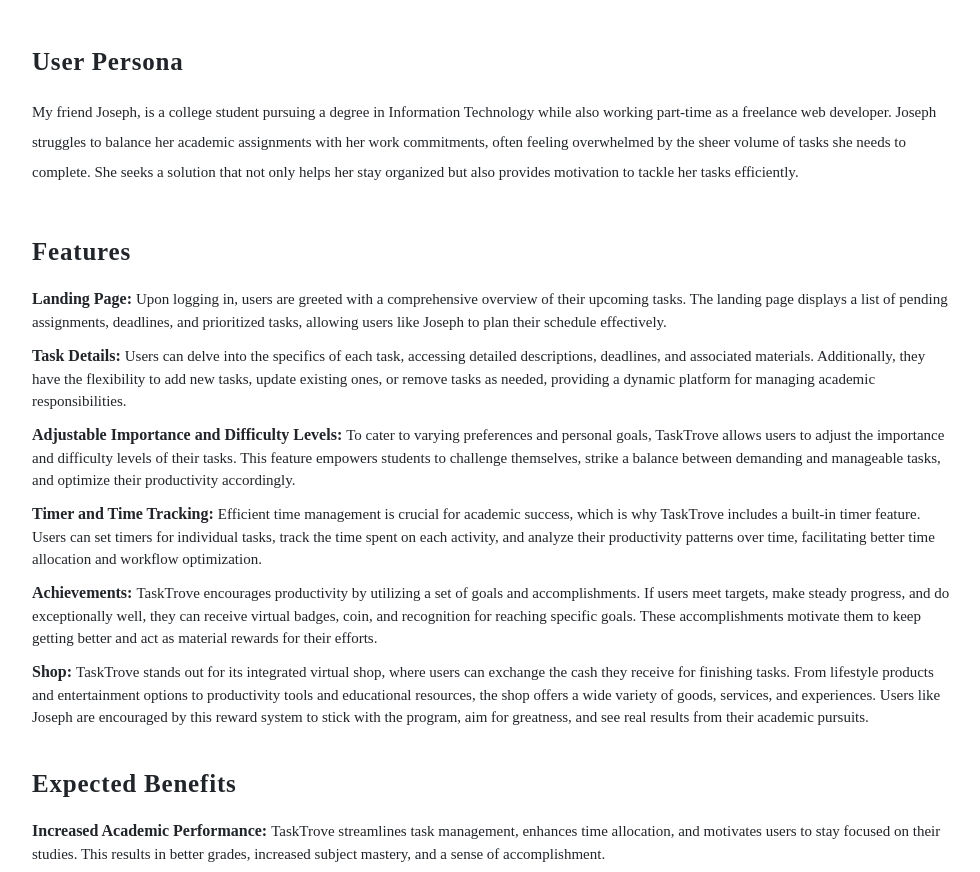
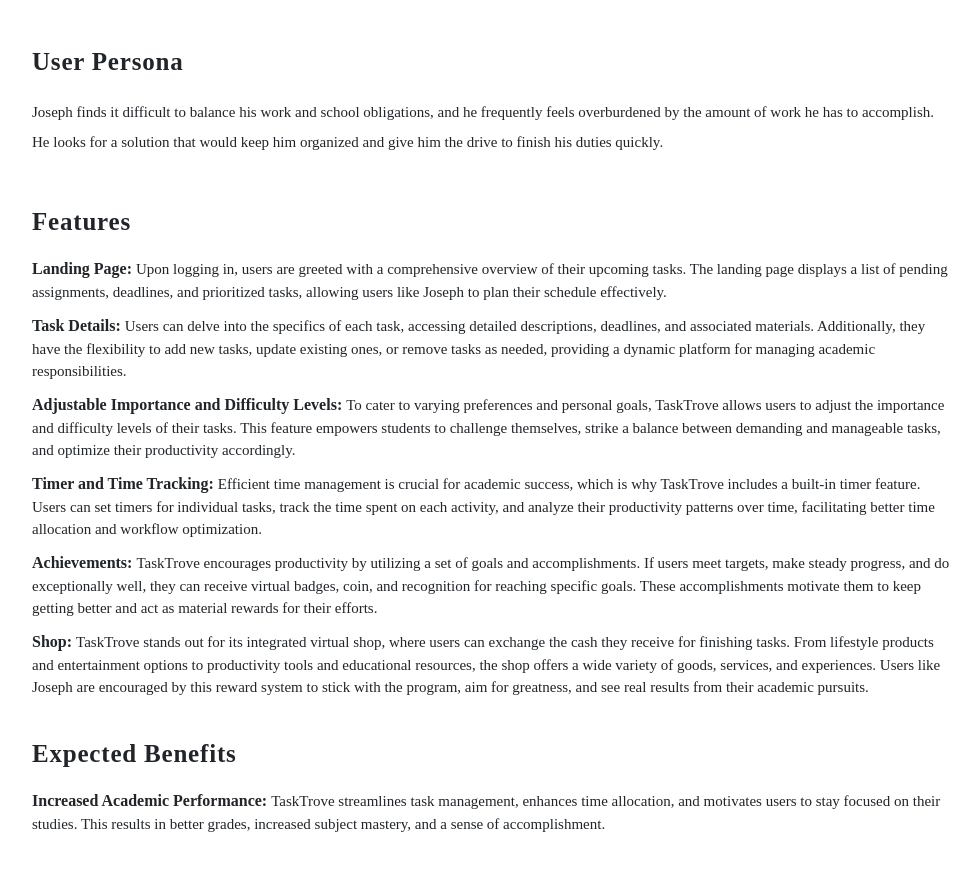
Before and after one commit to shierapeligro1/my-portfolio, a website: page projects-2.html in a window 1280 px wide. Shown: the part 1133-2005 px from the top of the page, without its empty margins (148-1128 px from the left). Drawn offline with nearby package versions, Linux system fonts and the light colour scheme; a web font is replaced by a local one.

Commit message:
Update projects-2.html

```diff
--- a/projects-2.html
+++ b/projects-2.html
@@ -82,13 +82,8 @@
 
         <h4>User Persona</h4>
         <p>
-          My friend Joseph, is a college student pursuing a degree in
-          Information Technology while also working part-time as a freelance web
-          developer. Joseph struggles to balance her academic assignments with
-          her work commitments, often feeling overwhelmed by the sheer volume of
-          tasks she needs to complete. She seeks a solution that not only helps
-          her stay organized but also provides motivation to tackle her tasks
-          efficiently.
+          Joseph finds it difficult to balance his work and school obligations, and he frequently feels overburdened by the amount of work he has to accomplish.
+          He looks for a solution that would keep him organized and give him the drive to finish his duties quickly.
         </p>
 
         <h4>Features</h4>
```
